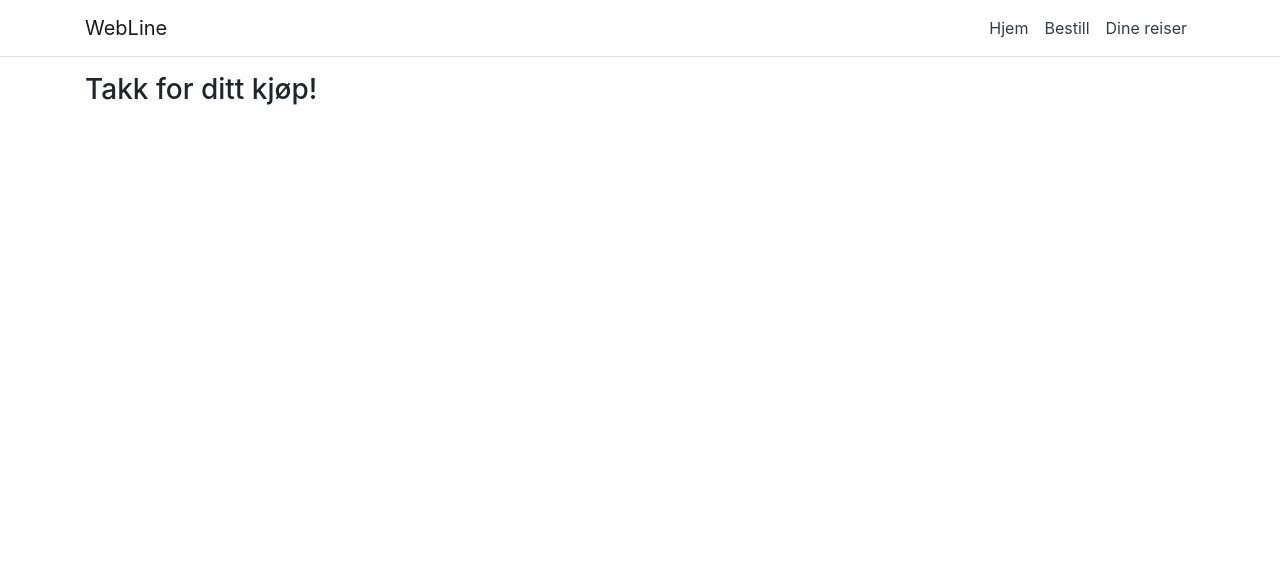
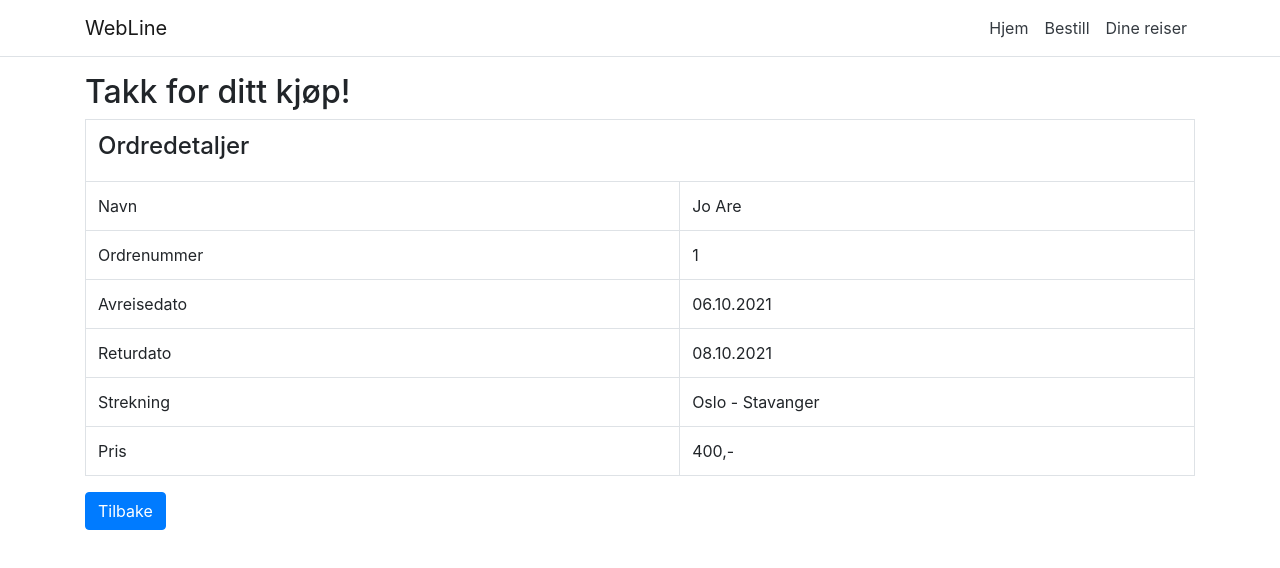
Before and after one commit to eirikhaugstulen/Webapplikasjoner1, a React (Create React App) app in the folder Webapplikasjoner1/ClientApp/: page /kvittering in a window 1280 px wide. Shown: the top 568 px of the page. Built offline with nearby package versions, Linux system fonts and the light colour scheme; no server answers.

Commit message:
Layout for kvitteringsside

```diff
--- a/Webapplikasjoner1/ClientApp/src/Pages/Kvittering.js
+++ b/Webapplikasjoner1/ClientApp/src/Pages/Kvittering.js
@@ -1,6 +1,7 @@
 import React, {useEffect, useState} from "react";
-import {useLocation} from "react-router-dom";
+import {useHistory, useLocation} from "react-router-dom";
 import axios from "axios";
+import {Button, Table} from "reactstrap";
 
 const useQuery = () => {
     return new URLSearchParams(useLocation().search);
@@ -16,18 +17,57 @@ const fetchEnkeltbillettData = async (id) => {
 
 export const Kvittering = () => {
     const [billett, setBillett] = useState();
-    const id = useQuery().get('id')
+    const id = useQuery().get('id');
+    const history = useHistory();
 
     useEffect(() => {
         fetchEnkeltbillettData(id)
             .then(res => setBillett(res.data))
             .catch(e => console.log(e))
+
     }, [id])
 
     return (
-        <>
-            <h3>Takk for ditt kjøp!</h3>
+        <div className={'bg-white'}>
+            <h2>Takk for ditt kjøp!</h2>
+            <Table className={'table border'}>
+                <thead>
+                    <tr>
+                        <td><h4>Ordredetaljer</h4></td>
+
+                    </tr>
+                </thead>
+                <tbody className={'table-bordered'}>
+                    <tr>
+                        <td>Navn</td>
+                        <td>Jo Are</td>
+                    </tr>
+                    <tr>
+                        <td>Ordrenummer</td>
+                        <td>1</td>
+                    </tr>
+                    <tr>
+                        <td>Avreisedato</td>
+                        <td>06.10.2021</td>
+                    </tr>
+                    <tr>
+                        <td>Returdato</td>
+                        <td>08.10.2021</td>
+                    </tr>
+                    <tr>
+                        <td>Strekning</td>
+                        <td>Oslo - Stavanger</td>
+                    </tr>
+                    <tr>
+                        <td>Pris</td>
+                        <td>400,-</td>
+                    </tr>
+                </tbody>
+            </Table>
+            <Button onClick={() => history.goBack()} color={'primary'}>Tilbake</Button>
+            <br/><br/>
+
             {JSON.stringify(billett)}
-        </>
+        </div>
     )
 }
```
